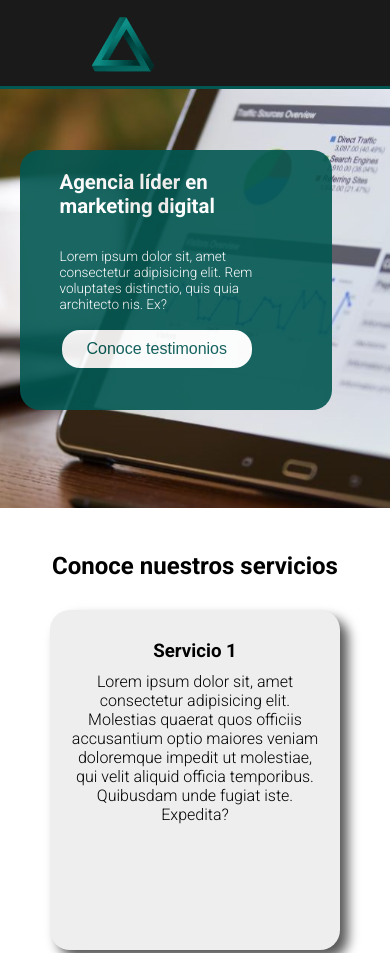
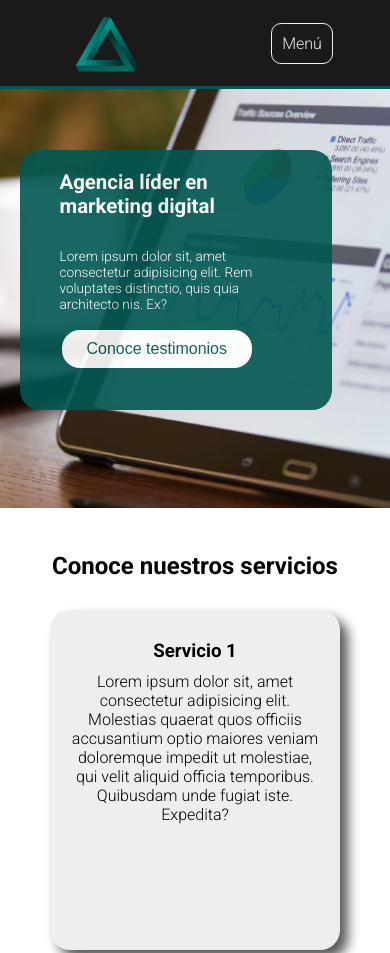
Before and after one commit to gonzaloandresmr/entregafinal-munozRoss, a plain HTML site: page index.html in a window 390 px wide. Shown: the top 953 px of the page. Drawn offline with nearby package versions, Linux system fonts and the light colour scheme.

Commit message:
icono menu agregado

```diff
--- a/css/style.css
+++ b/css/style.css
@@ -23,6 +23,16 @@ header img{
     height: 100px;
     width: 100px;
 }
+/* NAVICON */
+.menu-movil{
+    color: #eeeeee;
+    display: none;
+    border-radius: 10px;
+    border: 1px solid #eeeeee;
+    padding: 10px;
+    font-family:  'Roboto', sans-serif;
+}
+/* NAVICON */
 nav input{
     display: none;
 }
@@ -422,6 +432,12 @@ footer p{
     grid-template-columns: repeat(2, 1fr);
     grid-template-rows: repeat(4, 1fr);
     }
+    #menu_icon {
+        display: block;
+    }
+    .menu-movil{
+        display: block;
+    }
 }
 @media screen and (min-width:491px) and (max-width:768px){
     nav ul{
@@ -497,6 +513,12 @@ footer p{
     grid-template-columns: repeat(2, 1fr);
     grid-template-rows: repeat(4, 1fr);
     }
+    #menu_icon {
+        display: block;
+    }
+    .menu-movil{
+        display: block;
+    }
 }
 @media screen and (min-width:769px) and (max-width:1024px){
 
--- a/index.html
+++ b/index.html
@@ -15,6 +15,7 @@
         </div>
 
         <nav class="menu">
+            <span class="menu-movil">Menú</span>
             <ul>
                 <li><a href="#">Inicio</a></li>
                 <li><a href="pages/sobre-nosotros.html">Sobre nosotros</a></li>
```
